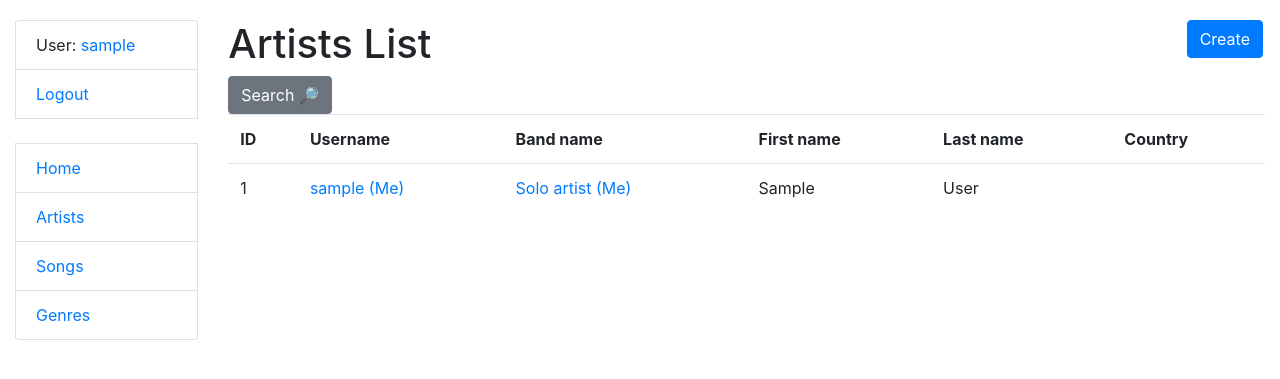
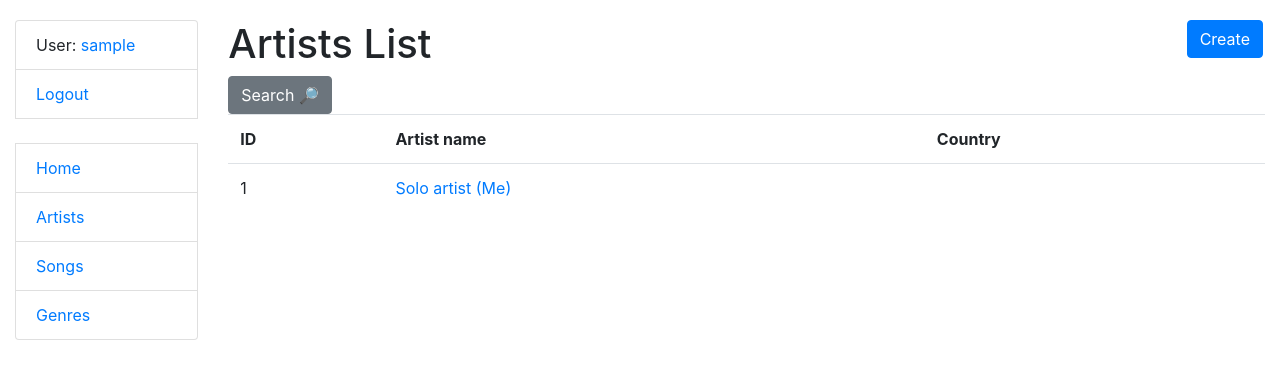
Before and after one commit to KirillMelanich/radio_station, a Django app: page /artists/ in a window 1280 px wide. Shown: the top 379 px of the page. Run offline with Django 4.2, Linux system fonts and the light colour scheme; the visitor is signed in with stand-in values (Sample User, id 1); data comes from the database, SQL or seed files in the repository; some libraries are stand-ins or nearby versions.

Commit message:
rename band_name to artist_name in Artist model in catalog/models and changen this name in all html files

```diff
--- a/catalog/models.py
+++ b/catalog/models.py
@@ -16,7 +16,7 @@ class Genre(models.Model):
 
 class Artist(AbstractUser):
     country = models.CharField(max_length=255)
-    band_name = models.CharField(max_length=255, default="Solo artist")
+    artist_name = models.CharField(max_length=255, default="Solo artist")
 
     class Meta:
         verbose_name = "artist"
--- a/templates/catalog/artist_detail.html
+++ b/templates/catalog/artist_detail.html
@@ -12,9 +12,7 @@
     </a>
   </h1>
 
-  <p><strong>First name:</strong> {{ artist.first_name }}</p>
-  <p><strong>Last name:</strong> {{ artist.last_name }}</p>
-  <p><strong>Band name:</strong> {{ artist.band_name }}</p>
+  <p><strong>Band name:</strong> {{ artist.artist_name }}</p>
   <p><strong>Country:</strong> {{ artist.country }}</p>
   <p><strong>Total song by this artist:</strong> {{ artist.songs.all.count }}</p>
 
--- a/templates/catalog/artist_list.html
+++ b/templates/catalog/artist_list.html
@@ -17,20 +17,14 @@
     <table class="table">
       <tr>
         <th>ID</th>
-        <th>Username</th>
-        <th>Band name</th>
-        <th>First name</th>
-        <th>Last name</th>
+        <th>Artist name</th>
         <th>Country</th>
       </tr>
 
       {% for artist in artist_list %}
       <tr>
         <td>{{ artist.id }}</td>
-        <td><a href="{{ artist.get_absolute_url }}">{{ artist.username }} {% if user == artist %} (Me){% endif %}</a></td>
-        <td><a href="{{ artist.get_absolute_url }}">{{ artist.band_name }} {% if user == artist %} (Me){% endif %}</a></td>
-        <td>{{ artist.first_name }}</td>
-        <td>{{ artist.last_name }}</td>
+        <td><a href="{{ artist.get_absolute_url }}">{{ artist.artist_name }} {% if user == artist %} (Me){% endif %}</a></td>
         <td>{{ artist.country }}</td>
       </tr>
     {% endfor %}
--- a/templates/catalog/index.html
+++ b/templates/catalog/index.html
@@ -3,7 +3,6 @@
 {% block content %}
     <h1>Radio station catalog home page</h1>
     <p>Welcome to the best songs catalog in the world</p>
-    <h2>Dynamic content</h2>
     <p>Radio station has the following record counts:</p>
     <ul>
         <li><strong>Songs:</strong> {{ num_songs }}</li>
--- a/templates/catalog/song_detail.html
+++ b/templates/catalog/song_detail.html
@@ -5,7 +5,7 @@
     Title: {{ song.song }}
   <a style="float: right" class="btn btn-secondary" href="{% url 'catalog:song-update' pk=song.id %}">Edit</a>
   </h1>
-  <p><strong>Format: {{ song.genre.style }}</strong></p>
+  <p><strong>Genre: {{ song.genre.style }}</strong></p>
 
   <div class="ml-3">
     <h3>Artists</h3>
@@ -15,8 +15,7 @@
       <p class="text-muted"><strong>Id</strong>{{ artist.id }}</p>
       <p>
         <strong>Artist name:</strong>
-        {{ artist.first_name }} {{ artist.last_name }}
-        {% if artist.band_name %}(<a href="{{artist.get_absolute_url}}">{{ artist.band_name }})</a>{% endif %}
+        {% if artist.artist_name %}<a href="{{artist.get_absolute_url}}">{{ artist.artist_name }}</a>{% endif %}
       </p>
       {% empty %}
       <p>No artists, asshole!</p>
```
Also changed, not shown: catalog/admin.py (+3 -5 lines), catalog/migrations/0009_rename_band_name_artist_artist_name.py (added).
